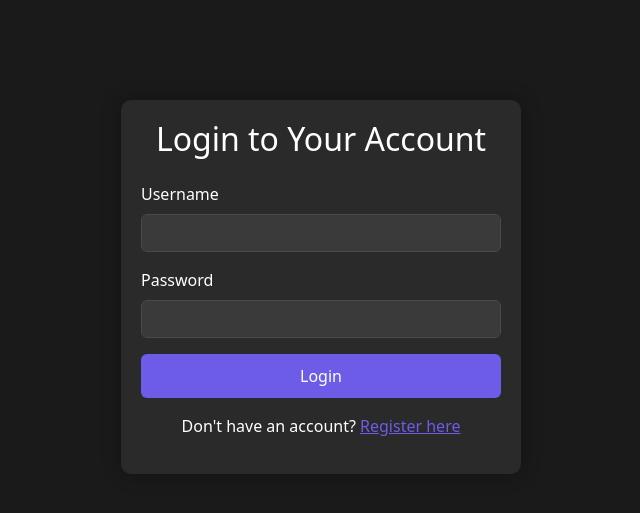
After one commit to ANandasaad/Python, a Django app: page /login in a window 1280 px wide. The commit adds this page. Shown: the top 513 px of the page, without its empty margins (319-959 px from the left). Run offline with Django 5.2, Linux system fonts and the light colour scheme.

Commit message:
login and logout

```diff
--- a/myapp1/urls.py
+++ b/myapp1/urls.py
@@ -5,4 +5,6 @@ urlpatterns = [
     path('', views.index, name='index'),
     path('counter', views.counter, name='counter'),
     path('register', views.register, name='register'),
+    path('login', views.login, name='login'),
+    path('logout', views.logout, name='logout'),
 ]
--- a/myapp1/views.py
+++ b/myapp1/views.py
@@ -41,7 +41,8 @@ def register(request):
                 return redirect('register')
             else:
                 user= User.objects.create_user(username=username, email=email, password=password)
-                user.save();
+                user.save()
+                return redirect('login')
 
         else:
             messages.info(request, 'Password is not same')
@@ -50,3 +51,27 @@ def register(request):
 
     else:
         return render(request, 'register.html')
+
+def login(request):
+    if request.method == 'POST':
+        username = request.POST['username']
+        password = request.POST['password']
+
+        user = auth.authenticate(username=username, password=password)
+
+        if user is not None:
+            auth.login(request, user)
+            return redirect('index')
+        else:
+            messages.info(request, 'Invalid credentials')
+            return redirect('login')
+    else:
+        return render(request, 'login.html')
+
+
+
+
+
+def logout(request):
+    auth.logout(request)
+    return redirect('index')
--- a/templates/index.html
+++ b/templates/index.html
@@ -64,7 +64,7 @@ https://templatemo.com/tm-577-liberty-market
                         <li><a href="explore.html">Explore</a></li>
                         <li><a href="details.html">Item Details</a></li>
                         <li><a href="author.html">Author</a></li>
-                        <li><a href="create.html">Create Yours</a></li>
+                        <li><a href="logout">Logout</a></li>
                     </ul>
                     <a class='menu-trigger'>
                         <span>Menu</span>
--- /dev/null
+++ b/templates/login.html
@@ -0,0 +1,92 @@
+<!DOCTYPE html>
+<html lang="en">
+<head>
+    <meta charset="UTF-8">
+    <meta name="viewport" content="width=device-width, initial-scale=1.0">
+    <title>Login - Liberty NFT Market</title>
+    <link href="https://cdn.jsdelivr.net/npm/bootstrap@5.3.0/dist/css/bootstrap.min.css" rel="stylesheet">
+    <link rel="stylesheet" href="https://cdnjs.cloudflare.com/ajax/libs/font-awesome/6.0.0/css/all.min.css">
+    <style>
+        body {
+            background-color: #1a1a1a;
+            color: #ffffff;
+        }
+        .login-container {
+            max-width: 400px;
+            margin: 100px auto;
+            padding: 20px;
+            background-color: #2a2a2a;
+            border-radius: 10px;
+            box-shadow: 0 0 20px rgba(0, 0, 0, 0.3);
+        }
+        .form-control {
+            background-color: #3a3a3a;
+            border: 1px solid #4a4a4a;
+            color: #ffffff;
+        }
+        .form-control:focus {
+            background-color: #3a3a3a;
+            border-color: #6c5ce7;
+            color: #ffffff;
+            box-shadow: 0 0 0 0.25rem rgba(108, 92, 231, 0.25);
+        }
+        .btn-primary {
+            background-color: #6c5ce7;
+            border: none;
+            padding: 10px 20px;
+        }
+        .btn-primary:hover {
+            background-color: #5b4bc4;
+        }
+        .form-label {
+            color: #ffffff;
+        }
+        .messages {
+            margin-bottom: 20px;
+        }
+        .alert {
+            background-color: #3a3a3a;
+            border: 1px solid #4a4a4a;
+            color: #ffffff;
+        }
+    </style>
+</head>
+<body>
+    <div class="container">
+        <div class="login-container">
+            <h2 class="text-center mb-4">Login to Your Account</h2>
+
+            {% if messages %}
+            <div class="messages">
+                {% for message in messages %}
+                <div class="alert alert-{{ message.tags }}">
+                    {{ message }}
+                </div>
+                {% endfor %}
+            </div>
+            {% endif %}
+
+            <form method="POST" action="login">
+                {% csrf_token %}
+                <div class="mb-3">
+                    <label for="username" class="form-label">Username</label>
+                    <input type="text" class="form-control" id="username" name="username" required>
+                </div>
+                <div class="mb-3">
+                    <label for="password" class="form-label">Password</label>
+                    <input type="password" class="form-control" id="password" name="password" required>
+                </div>
+                <div class="d-grid gap-2">
+                    <button type="submit" class="btn btn-primary">Login</button>
+                </div>
+            </form>
+
+            <div class="text-center mt-3">
+                <p>Don't have an account? <a href="{% url 'register' %}" style="color: #6c5ce7;">Register here</a></p>
+            </div>
+        </div>
+    </div>
+
+    <script src="https://cdn.jsdelivr.net/npm/bootstrap@5.3.0/dist/js/bootstrap.bundle.min.js"></script>
+</body>
+</html>
```
